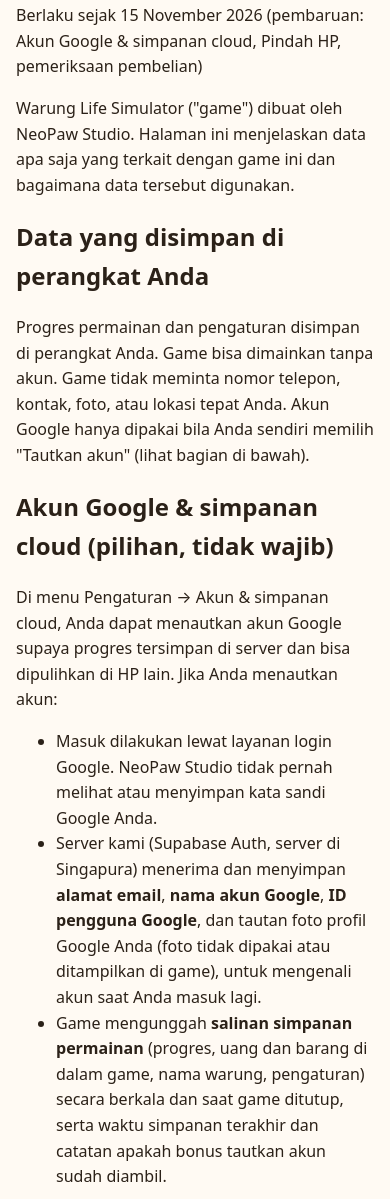
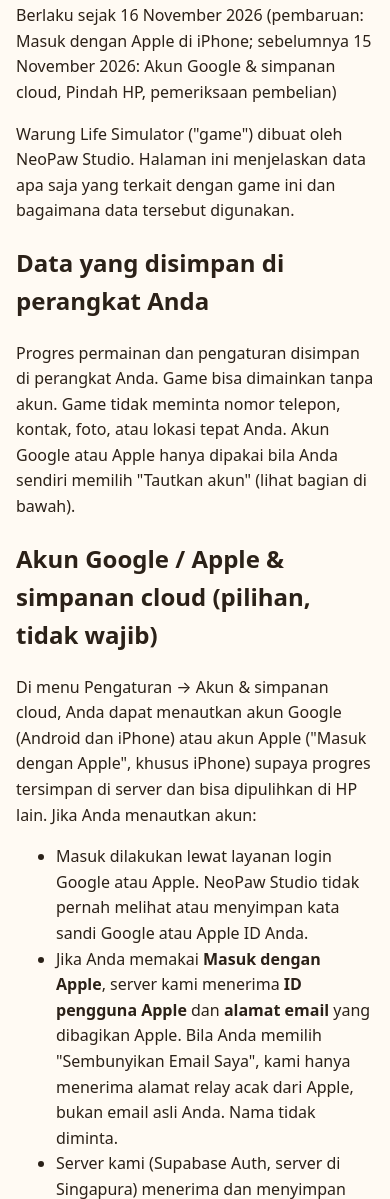
Before and after one commit to neopawstudio/neopawstudio.github.io, a plain HTML site: page privasi.html in a window 390 px wide. Shown: the part 272-1471 px from the top of the page. Drawn offline with Linux system fonts and the light colour scheme.

Commit message:
Privasi: Masuk dengan Apple (iPhone)

```diff
--- a/privasi.html
+++ b/privasi.html
@@ -26,14 +26,15 @@
 <main>
 <p><a href="./">&larr; NeoPaw Studio</a></p>
 <h1>Kebijakan Privasi Warung Life Simulator</h1>
-<p>Berlaku sejak 15 November 2026 (pembaruan: Akun Google &amp; simpanan cloud, Pindah HP, pemeriksaan pembelian)</p>
+<p>Berlaku sejak 16 November 2026 (pembaruan: Masuk dengan Apple di iPhone; sebelumnya 15 November 2026: Akun Google &amp; simpanan cloud, Pindah HP, pemeriksaan pembelian)</p>
 <p>Warung Life Simulator (&quot;game&quot;) dibuat oleh NeoPaw Studio. Halaman ini menjelaskan data apa saja yang terkait dengan game ini dan bagaimana data tersebut digunakan.</p>
 <h2>Data yang disimpan di perangkat Anda</h2>
-<p>Progres permainan dan pengaturan disimpan di perangkat Anda. Game bisa dimainkan tanpa akun. Game tidak meminta nomor telepon, kontak, foto, atau lokasi tepat Anda. Akun Google hanya dipakai bila Anda sendiri memilih &quot;Tautkan akun&quot; (lihat bagian di bawah).</p>
-<h2>Akun Google &amp; simpanan cloud (pilihan, tidak wajib)</h2>
-<p>Di menu Pengaturan &rarr; Akun &amp; simpanan cloud, Anda dapat menautkan akun Google supaya progres tersimpan di server dan bisa dipulihkan di HP lain. Jika Anda menautkan akun:</p>
+<p>Progres permainan dan pengaturan disimpan di perangkat Anda. Game bisa dimainkan tanpa akun. Game tidak meminta nomor telepon, kontak, foto, atau lokasi tepat Anda. Akun Google atau Apple hanya dipakai bila Anda sendiri memilih &quot;Tautkan akun&quot; (lihat bagian di bawah).</p>
+<h2>Akun Google / Apple &amp; simpanan cloud (pilihan, tidak wajib)</h2>
+<p>Di menu Pengaturan &rarr; Akun &amp; simpanan cloud, Anda dapat menautkan akun Google (Android dan iPhone) atau akun Apple (&quot;Masuk dengan Apple&quot;, khusus iPhone) supaya progres tersimpan di server dan bisa dipulihkan di HP lain. Jika Anda menautkan akun:</p>
 <ul>
-<li>Masuk dilakukan lewat layanan login Google. NeoPaw Studio tidak pernah melihat atau menyimpan kata sandi Google Anda.</li>
+<li>Masuk dilakukan lewat layanan login Google atau Apple. NeoPaw Studio tidak pernah melihat atau menyimpan kata sandi Google atau Apple ID Anda.</li>
+<li>Jika Anda memakai <b>Masuk dengan Apple</b>, server kami menerima <b>ID pengguna Apple</b> dan <b>alamat email</b> yang dibagikan Apple. Bila Anda memilih &quot;Sembunyikan Email Saya&quot;, kami hanya menerima alamat relay acak dari Apple, bukan email asli Anda. Nama tidak diminta.</li>
 <li>Server kami (Supabase Auth, server di Singapura) menerima dan menyimpan <b>alamat email</b>, <b>nama akun Google</b>, <b>ID pengguna Google</b>, dan tautan foto profil Google Anda (foto tidak dipakai atau ditampilkan di game), untuk mengenali akun saat Anda masuk lagi.</li>
 <li>Game mengunggah <b>salinan simpanan permainan</b> (progres, uang dan barang di dalam game, nama warung, pengaturan) secara berkala dan saat game ditutup, serta waktu simpanan terakhir dan catatan apakah bonus tautkan akun sudah diambil.</li>
 </ul>
@@ -75,12 +76,13 @@
 <ul>
 <li>Info perangkat yang dikirim untuk data penggunaan anonim juga mencakup versi iOS.</li>
 <li>Iklan (Unity Ads) di iPhone: ID iklan Apple (IDFA) hanya dipakai kalau Anda menekan &quot;Izinkan&quot; pada pop-up &quot;Izinkan app melacak aktivitas Anda&quot;. Anda dapat mengubahnya kapan saja di Pengaturan iPhone &rarr; Privasi &amp; Keamanan &rarr; Pelacakan. Tanpa izin itu, iklan tetap tampil tetapi tidak dipersonalisasi.</li>
+<li>Masuk dengan Apple dan Google tersedia di iPhone (pilihan, lihat bagian akun di atas). Anda juga dapat mencabut izin game ini kapan saja di Pengaturan iPhone &rarr; [nama Anda] &rarr; Masuk dengan Apple.</li>
 <li>Pembelian dalam game di iPhone (&quot;Tanpa Iklan&quot; dan &quot;Dukung Kami&quot;) diproses oleh Apple (App Store). NeoPaw Studio tidak menerima data kartu atau akun Apple Anda. Untuk Dukung Kami, game mengirim nomor transaksi dan jenis produk ke server kami agar kode pendukung bisa dibuat.</li>
 </ul>
 <h2>Anak-anak</h2>
 <p>Game ini tidak ditujukan untuk anak di bawah 13 tahun, dan NeoPaw Studio tidak dengan sengaja mengumpulkan data pribadi anak. Jika Anda orang tua atau wali dan merasa ada masalah terkait hal ini, hubungi kami melalui email di bawah.</p>
 <h2 id="hapus-akun">Menghapus akun &amp; data</h2>
-<p><b>Cara menghapus akun Warung Life Simulator:</b> (1) buka game &rarr; Pengaturan &rarr; Akun &amp; simpanan cloud &rarr; tekan <b>Hapus akun</b>, lalu <b>Ya, hapus</b>. Akun, email, dan simpanan cloud langsung dihapus permanen dari server. (2) Jika game sudah tidak terpasang, kirim email ke <a href="mailto:neopawstudio@gmail.com?subject=Hapus%20akun%20Warung%20Life%20Simulator">neopawstudio@gmail.com</a> dari alamat email akun Google yang ditautkan, dengan judul &quot;Hapus akun&quot;. Kami menghapus akun dan seluruh data terkait dalam 7 hari dan membalas email Anda. Tidak ada data akun yang kami simpan sesudah dihapus.</p>
+<p><b>Cara menghapus akun Warung Life Simulator:</b> (1) buka game &rarr; Pengaturan &rarr; Akun &amp; simpanan cloud &rarr; tekan <b>Hapus akun</b>, lalu <b>Ya, hapus</b>. Akun, email, dan simpanan cloud langsung dihapus permanen dari server. (2) Jika game sudah tidak terpasang, kirim email ke <a href="mailto:neopawstudio@gmail.com?subject=Hapus%20akun%20Warung%20Life%20Simulator">neopawstudio@gmail.com</a> dari alamat email akun Google / Apple yang ditautkan, dengan judul &quot;Hapus akun&quot;. Kami menghapus akun dan seluruh data terkait dalam 7 hari dan membalas email Anda. Tidak ada data akun yang kami simpan sesudah dihapus.</p>
 <p>Menghapus (uninstall) game akan menghapus progres dan pengaturan dari perangkat Anda. Menghapus simpanan permainan dari menu Load Save juga menghapus warung tersebut dari papan peringkat online. Akun Google dan simpanan cloud dapat dihapus lewat tombol &quot;Hapus akun&quot; di Pengaturan &rarr; Akun &amp; simpanan cloud. Data penggunaan anonim dapat dihapus dengan mematikan &quot;Data anonim&quot; di Pengaturan. Untuk meminta penghapusan data papan peringkat dengan cara lain, kirim email ke alamat di bawah dengan menyebut nama warung Anda. Data iklan dikelola oleh Unity dan mitranya. Anda dapat mengaturnya melalui Setelan perangkat Android Anda.</p>
 <h2>Perubahan kebijakan</h2>
 <p>Kebijakan ini dapat diperbarui jika game berubah. Versi terbaru selalu tersedia di halaman ini.</p>
```
